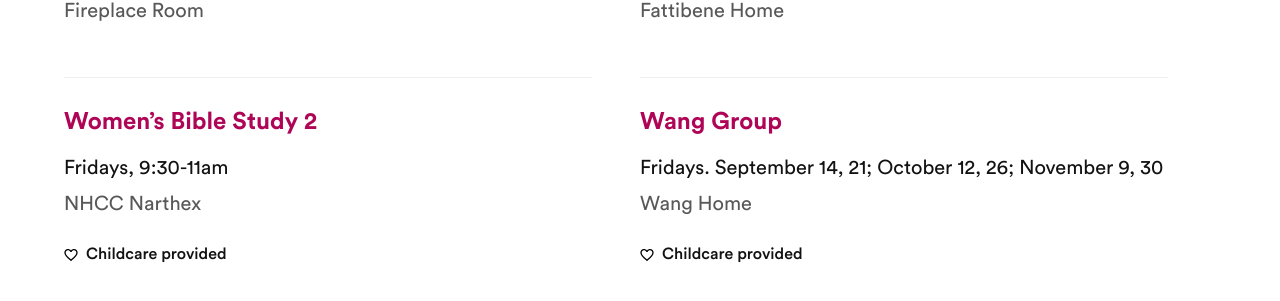
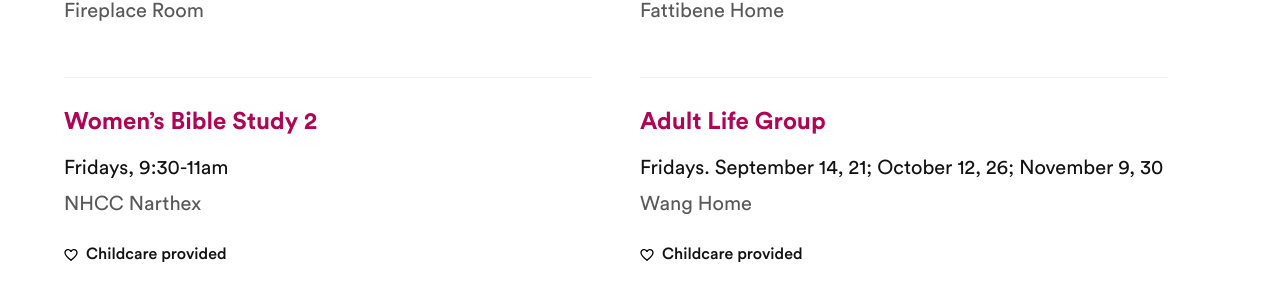
Before and after one commit to kevinrupert/nhcc-web-production, a Jekyll site: the page built from groups.md, in a window 1280 px wide and 900 px high, scrolled down 1540 px. Shown: the part 150-451 px from the top of the window. Built offline with Jekyll 4.4.1, drawn with Linux system fonts in a browser that asks for light colours; comment, search, counter and statistics services are not loaded.

Commit message:
Updated Wang Group

```diff
--- a/_groups/wang-group.markdown
+++ b/_groups/wang-group.markdown
@@ -1,5 +1,5 @@
 ---
-title: Wang Group
+title: Adult Life Group
 date: 2018-05-03 16:54:00 Z
 position: 6
 when: Fridays. September 14, 21; October 12, 26; November 9, 30
```
